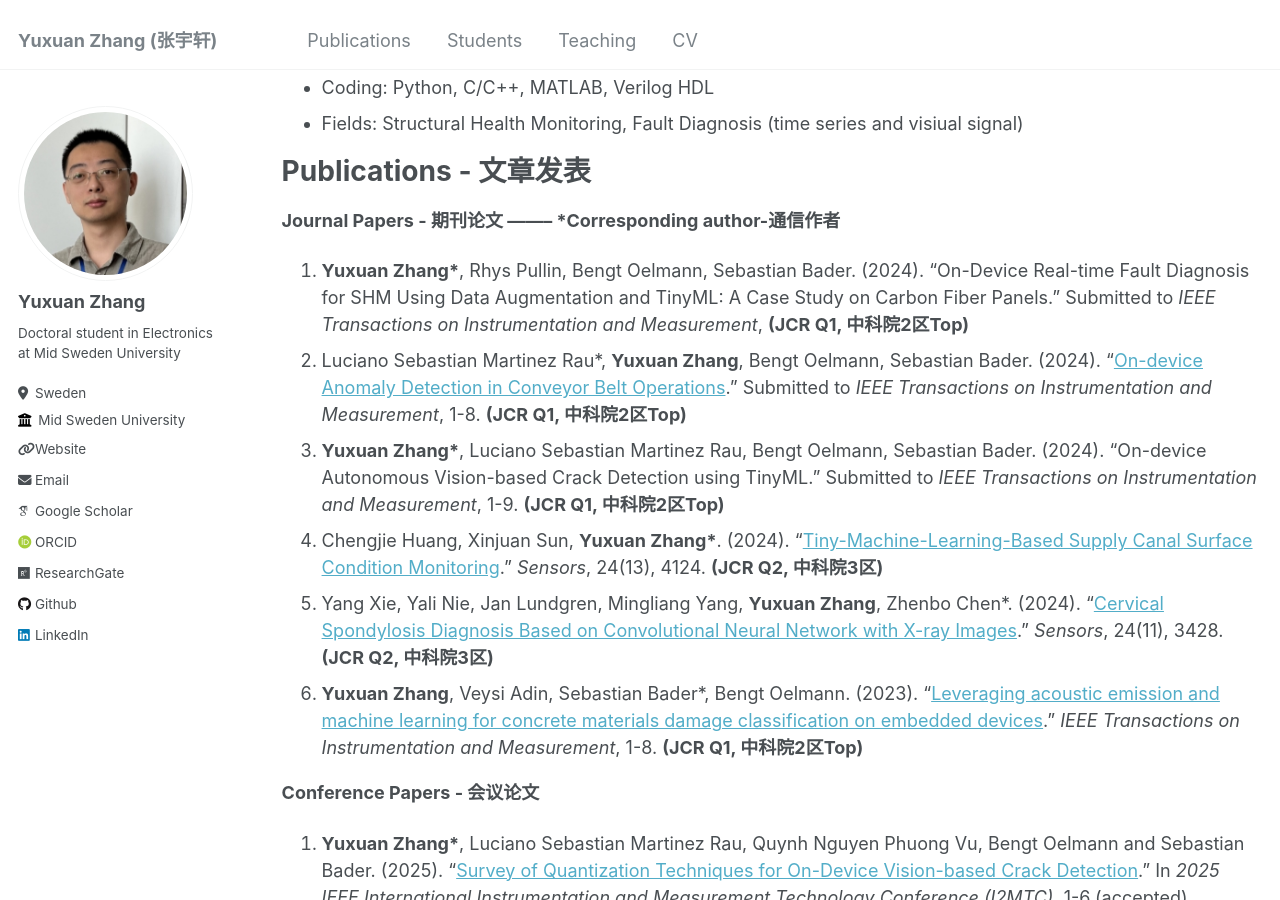
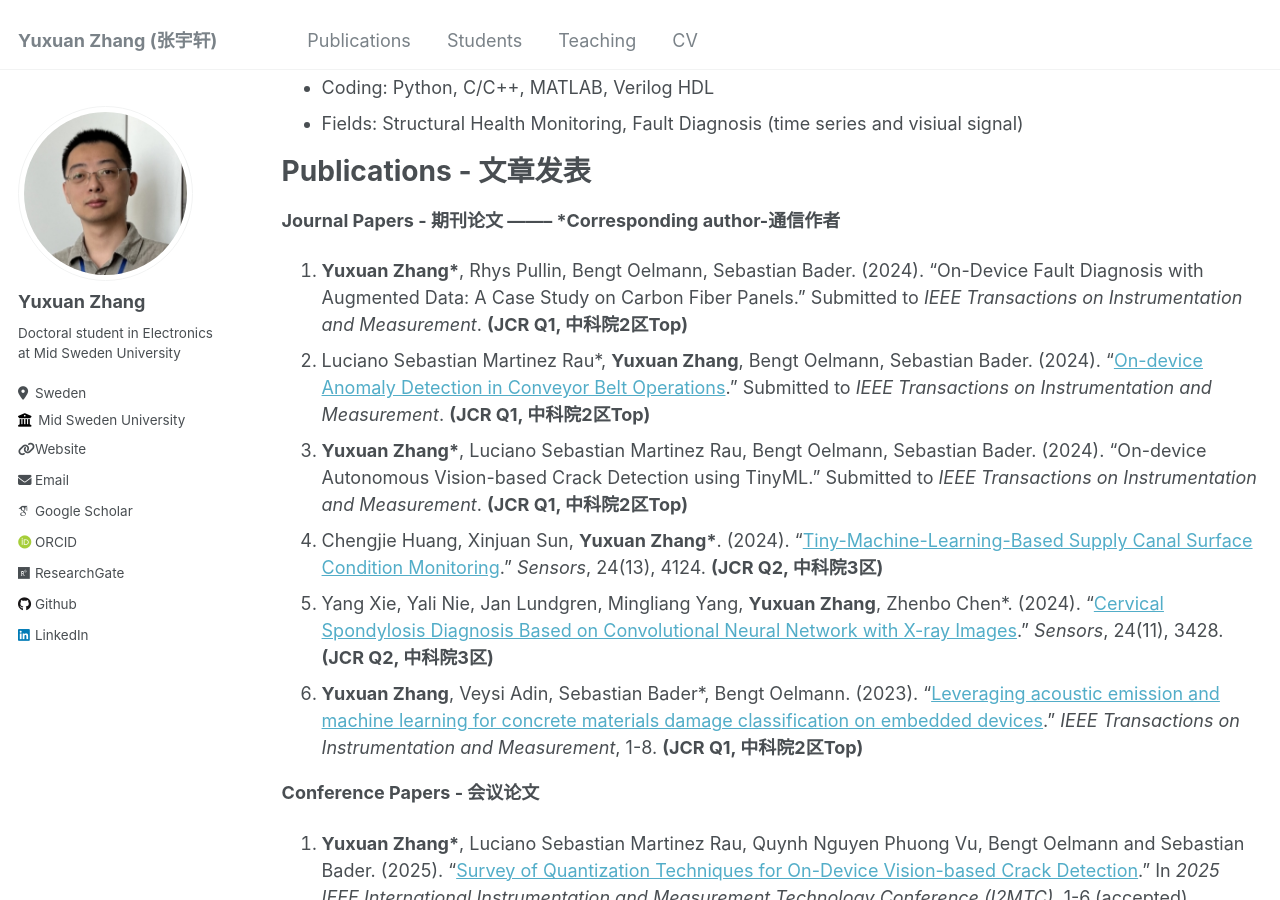
Before and after one commit to YuxuanZhang-96/YuxuanZhang-96.github.io, a Jekyll site: the page built from _pages/cv.md, in a window 1280 px wide and 900 px high, scrolled down 610 px. Built offline with Jekyll 4.4.1, drawn with Linux system fonts in a browser that asks for light colours; some web fonts are replaced.

Commit message:
Update cv.md

```diff
--- a/_pages/cv.md
+++ b/_pages/cv.md
@@ -34,9 +34,9 @@ Skills - 技能
 Publications - 文章发表
 ======
 __Journal Papers - 期刊论文        --------        *Corresponding author-通信作者__
-1. __Yuxuan Zhang*__, Rhys Pullin, Bengt Oelmann, Sebastian Bader. (2024). "On-Device Real-time Fault Diagnosis for SHM Using Data Augmentation and TinyML: A Case Study on Carbon Fiber Panels." Submitted to _IEEE Transactions on Instrumentation and Measurement_, __(JCR Q1, 中科院2区Top)__
-2. Luciano Sebastian Martinez Rau*, __Yuxuan Zhang__, Bengt Oelmann, Sebastian Bader. (2024). "[On-device Anomaly Detection in Conveyor Belt Operations](https://arxiv.org/abs/2411.10729)." Submitted to _IEEE Transactions on Instrumentation and Measurement_, 1-8. __(JCR Q1, 中科院2区Top)__
-3. __Yuxuan Zhang*__, Luciano Sebastian Martinez Rau, Bengt Oelmann, Sebastian Bader. (2024). "On-device Autonomous Vision-based Crack Detection using TinyML." Submitted to _IEEE Transactions on Instrumentation and Measurement_, 1-9. __(JCR Q1, 中科院2区Top)__
+1. __Yuxuan Zhang*__, Rhys Pullin, Bengt Oelmann, Sebastian Bader. (2024). "On-Device Fault Diagnosis with Augmented Data: A Case Study on Carbon Fiber Panels." Submitted to _IEEE Transactions on Instrumentation and Measurement_. __(JCR Q1, 中科院2区Top)__
+2. Luciano Sebastian Martinez Rau*, __Yuxuan Zhang__, Bengt Oelmann, Sebastian Bader. (2024). "[On-device Anomaly Detection in Conveyor Belt Operations](https://arxiv.org/abs/2411.10729)." Submitted to _IEEE Transactions on Instrumentation and Measurement_. __(JCR Q1, 中科院2区Top)__
+3. __Yuxuan Zhang*__, Luciano Sebastian Martinez Rau, Bengt Oelmann, Sebastian Bader. (2024). "On-device Autonomous Vision-based Crack Detection using TinyML." Submitted to _IEEE Transactions on Instrumentation and Measurement_. __(JCR Q1, 中科院2区Top)__
 4. Chengjie Huang, Xinjuan Sun, __Yuxuan Zhang*__. (2024). "[Tiny-Machine-Learning-Based Supply Canal Surface Condition Monitoring](https://www.mdpi.com/1424-8220/24/13/4124)." _Sensors_, 24(13), 4124. __(JCR Q2, 中科院3区)__
 5. Yang Xie, Yali Nie, Jan Lundgren, Mingliang Yang, __Yuxuan Zhang__, Zhenbo Chen*. (2024). "[Cervical Spondylosis Diagnosis Based on Convolutional Neural Network with X-ray Images](https://www.mdpi.com/1424-8220/24/11/3428)." _Sensors_, 24(11), 3428. __(JCR Q2, 中科院3区)__
 6. __Yuxuan Zhang__, Veysi Adin, Sebastian Bader*, Bengt Oelmann. (2023). "[Leveraging acoustic emission and machine learning for concrete materials damage classification on embedded devices](https://ieeexplore.ieee.org/document/10227301)." _IEEE Transactions on Instrumentation and Measurement_, 1-8. __(JCR Q1, 中科院2区Top)__
```
